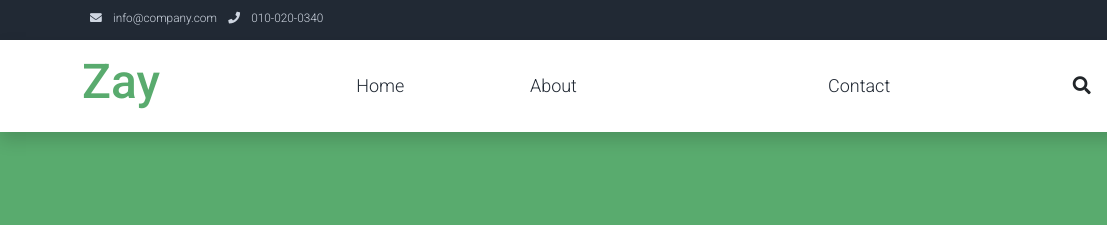
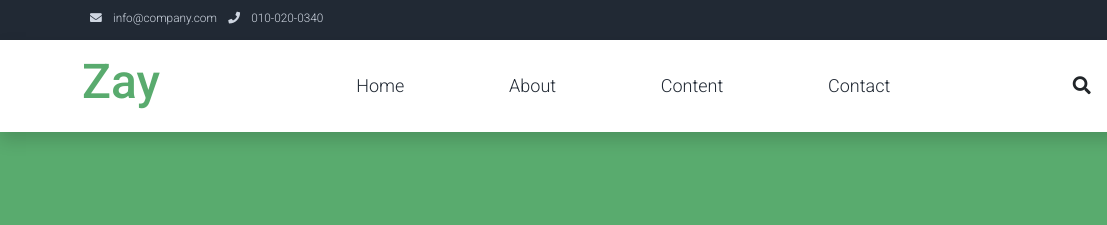
Before and after one commit to HamzaFun/HFG, a plain HTML site: page about.html in a window 1280 px wide. Shown: the top 225 px of the page, 0-1107 px from the left. Drawn offline with nearby package versions, Linux system fonts and the light colour scheme; a script that the page names is missing.

Commit message:
Update about.html

```diff
--- a/about.html
+++ b/about.html
@@ -64,7 +64,7 @@
                             <a class="nav-link" href="about.html">About</a>
                         </li>
                         <li class="nav-item">
-                            <a class="nav-link" href=".html"></a>
+                            <a class="nav-link" href="content.html">Content</a>
                         </li>
                         <li class="nav-item">
                             <a class="nav-link" href="contact.html">Contact</a>
```
